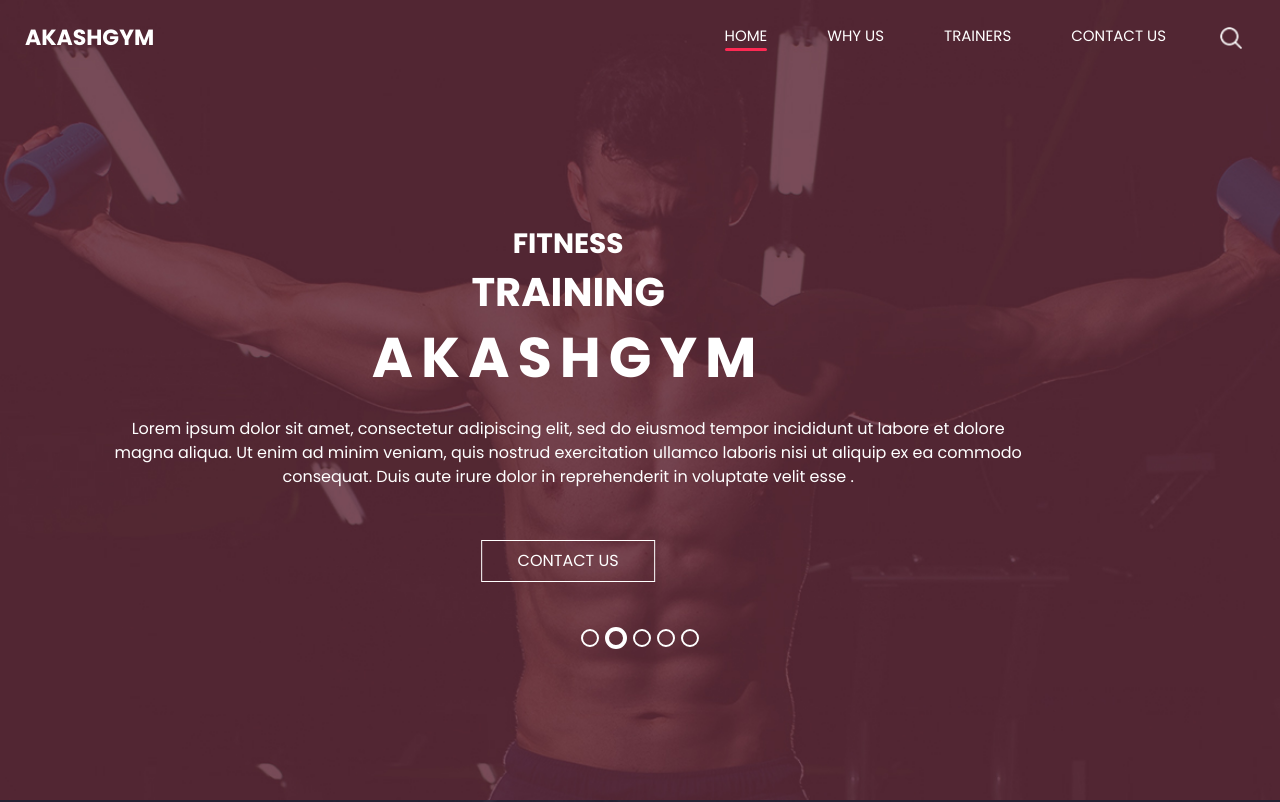
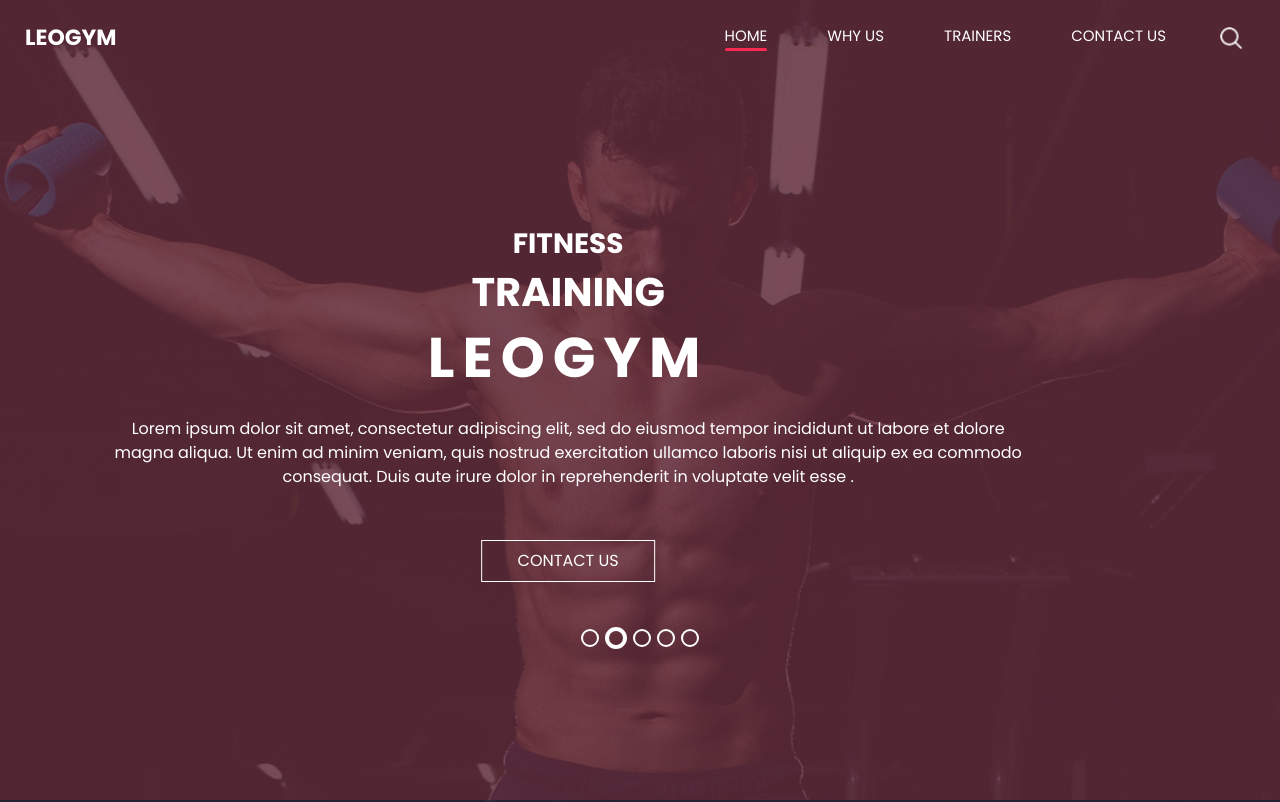
Before and after one commit to akash43755/akash1234, a plain HTML site: page index.html in a window 1280 px wide. Shown: the top 802 px of the page. Drawn offline with nearby package versions, Linux system fonts and the light colour scheme.

Commit message:
Update index.html

```diff
--- a/index.html
+++ b/index.html
@@ -12,7 +12,7 @@
   <meta name="description" content="" />
   <meta name="author" content="" />
 
-  <title>akashgym</title>
+  <title>leogym</title>
 
   <!-- slider stylesheet -->
   <link rel="stylesheet" type="text/css" href="https://cdnjs.cloudflare.com/ajax/libs/OwlCarousel2/2.3.4/assets/owl.carousel.min.css" />
@@ -36,7 +36,7 @@
         <nav class="navbar navbar-expand-lg custom_nav-container ">
           <a class="navbar-brand" href="index.html">
             <span>
-              akashgym
+              leogym
             </span>
           </a>
           <button class="navbar-toggler" type="button" data-toggle="collapse" data-target="#navbarSupportedContent" aria-controls="navbarSupportedContent" aria-expanded="false" aria-label="Toggle navigation">
@@ -87,7 +87,7 @@
                       Training
                     </h2>
                     <h1>
-                      akashgym
+                      leogym
                     </h1>
                     <p>
                       Lorem ipsum dolor sit amet, consectetur adipiscing elit, sed do eiusmod tempor incididunt ut labore et dolore magna aliqua. Ut enim ad minim veniam, quis nostrud exercitation ullamco laboris nisi ut aliquip ex ea commodo consequat. Duis aute irure dolor in reprehenderit in voluptate velit esse .
@@ -114,7 +114,7 @@
                       Training
                     </h2>
                     <h1>
-                      akashgym
+                      leogym
                     </h1>
                     <p>
                       Lorem ipsum dolor sit amet, consectetur adipiscing elit, sed do eiusmod tempor incididunt ut labore et dolore magna aliqua. Ut enim ad minim veniam, quis nostrud exercitation ullamco laboris nisi ut aliquip ex ea commodo consequat. Duis aute irure dolor in reprehenderit in voluptate velit esse .
@@ -141,7 +141,7 @@
                       Training
                     </h2>
                     <h1>
-                      akashgym
+                      leogym
                     </h1>
                     <p>
                       Lorem ipsum dolor sit amet, consectetur adipiscing elit, sed do eiusmod tempor incididunt ut labore et dolore magna aliqua. Ut enim ad minim veniam, quis nostrud exercitation ullamco laboris nisi ut aliquip ex ea commodo consequat. Duis aute irure dolor in reprehenderit in voluptate velit esse .
@@ -168,7 +168,7 @@
                       Training
                     </h2>
                     <h1>
-                      akashgym
+                      leogym
                     </h1>
                     <p>
                       Lorem ipsum dolor sit amet, consectetur adipiscing elit, sed do eiusmod tempor incididunt ut labore et dolore magna aliqua. Ut enim ad minim veniam, quis nostrud exercitation ullamco laboris nisi ut aliquip ex ea commodo consequat. Duis aute irure dolor in reprehenderit in voluptate velit esse .
@@ -195,7 +195,7 @@
                       Training
                     </h2>
                     <h1>
-                     akashgym
+                     leogym
                     </h1>
                     <p>
                       Lorem ipsum dolor sit amet, consectetur adipiscing elit, sed do eiusmod tempor incididunt ut labore et dolore magna aliqua. Ut enim ad minim veniam, quis nostrud exercitation ullamco laboris nisi ut aliquip ex ea commodo consequat. Duis aute irure dolor in reprehenderit in voluptate velit esse .
```
